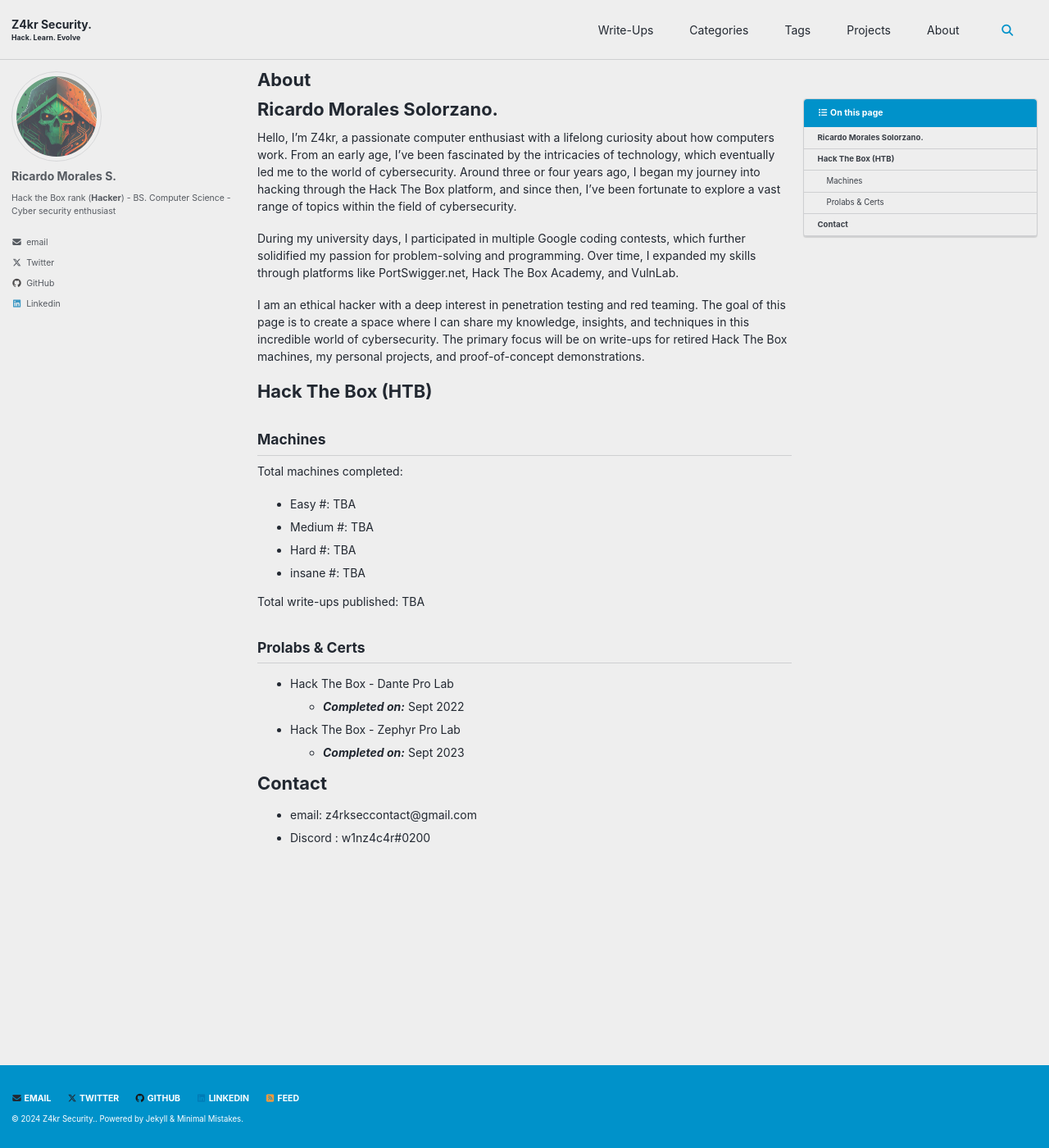
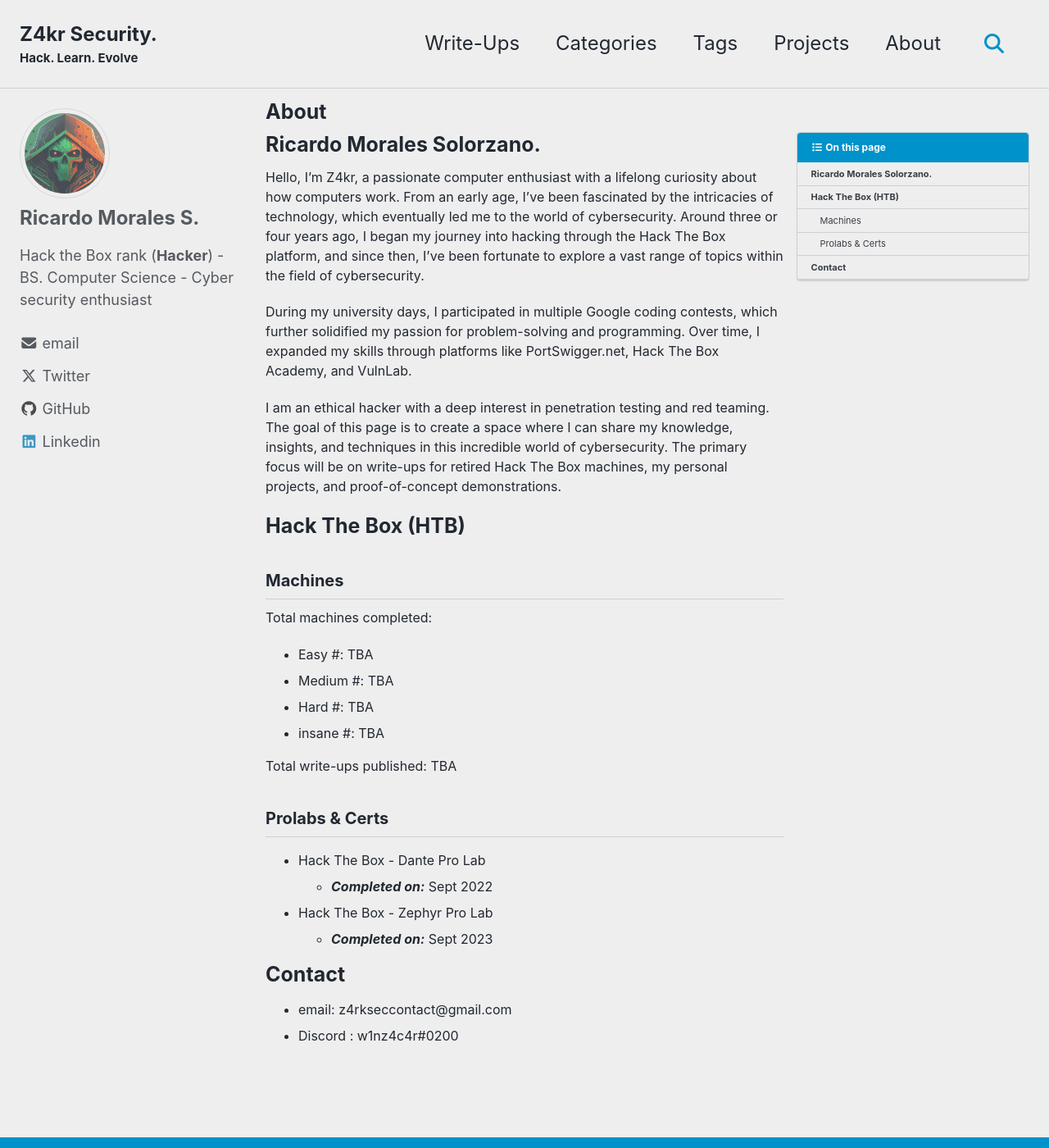
Before and after one commit to Z4kr-Sec/Z4kr-Sec.github.io, a Jekyll site: the page built from _pages/about.md, in a window 1280 px wide and 1400 px high. Shown: the whole window at 82% size. Built offline with Jekyll 4.4.1, drawn with Linux system fonts in a browser that asks for light colours; cached includes are drawn as plain includes.

Commit message:
change in font 2

```diff
--- a/assets/css/main.scss
+++ b/assets/css/main.scss
@@ -5,10 +5,14 @@
 
 @charset "utf-8";
 
-@import "minimal-mistakes/skins/{{ site.minimal_mistakes_skin | default: 'default' }}"; // skin
+@import "minimal-mistakes/skins/{{ site.minimal_mistakes_skin | default: 'air' }}"; // skin
 @import "minimal-mistakes"; // main partials
 
 
 body {
-    font-size: 14px; /* Adjust the font size as needed */
+    font-size: 24px; /* Adjust the font size as needed */
   }
+
+article{
+    font-size: 16px;
+}
```
